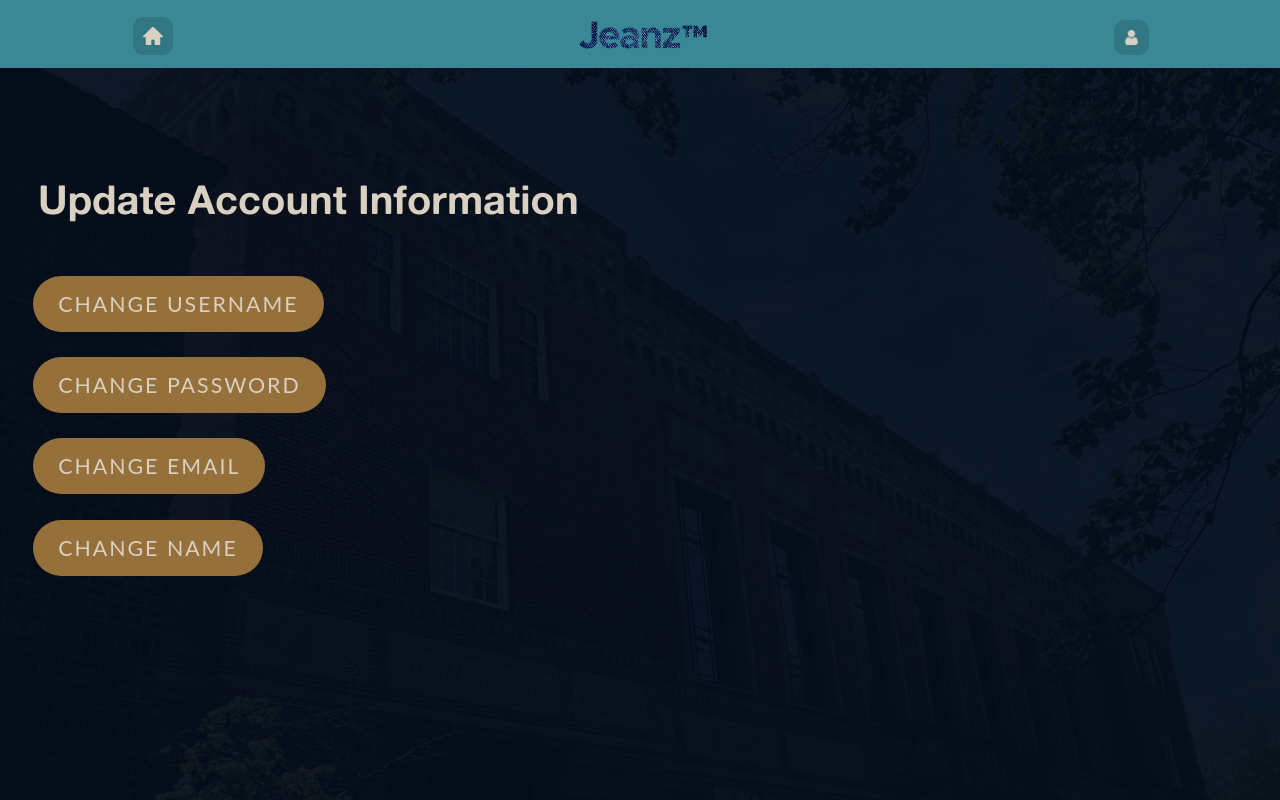
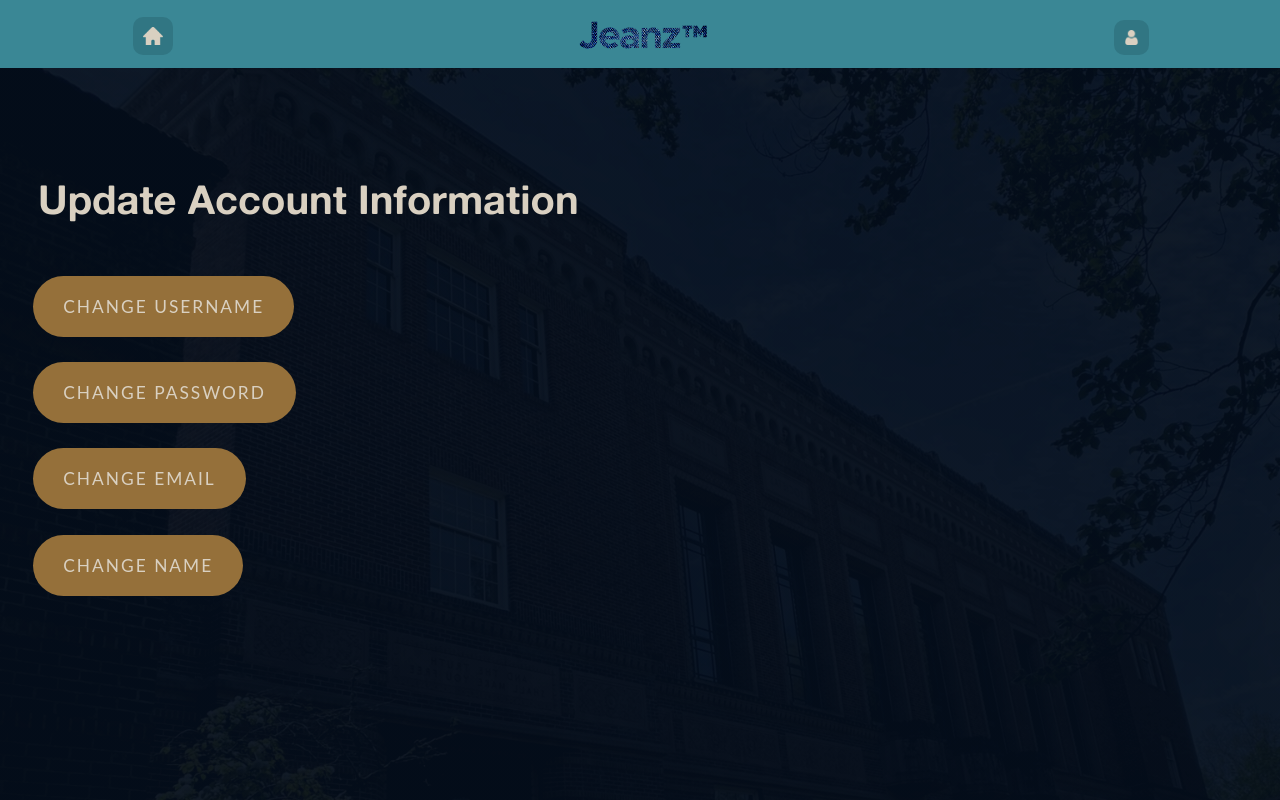
Before and after one commit to AmonDestroyer/cs422-proj2, a Django app: page /users/update-account in a window 1280 px wide; the page is wider, and only the part inside the window is pictured. Run offline with Django 4.2, Linux system fonts and the light colour scheme; the visitor is signed in with stand-in values (Sample User, id 1); parts of the project's set-up code (start-up, migrations or seed data) failed here and were passed over; some web fonts are replaced.

Commit message:
change button on myacc

```diff
--- a/cs_degree_planner/users/templates/users/update_account.html
+++ b/cs_degree_planner/users/templates/users/update_account.html
@@ -39,8 +39,8 @@ min-height:100%;
 
   .homelog {
 	  border: none;
-	  padding: 15px 25px;
-	font-size: 16pt;
+	  padding: 20px 30px;
+	font-size: 13pt;
     margin-top: 2%;
 	  font-family: Lato;
 	  letter-spacing: 2px;
```
